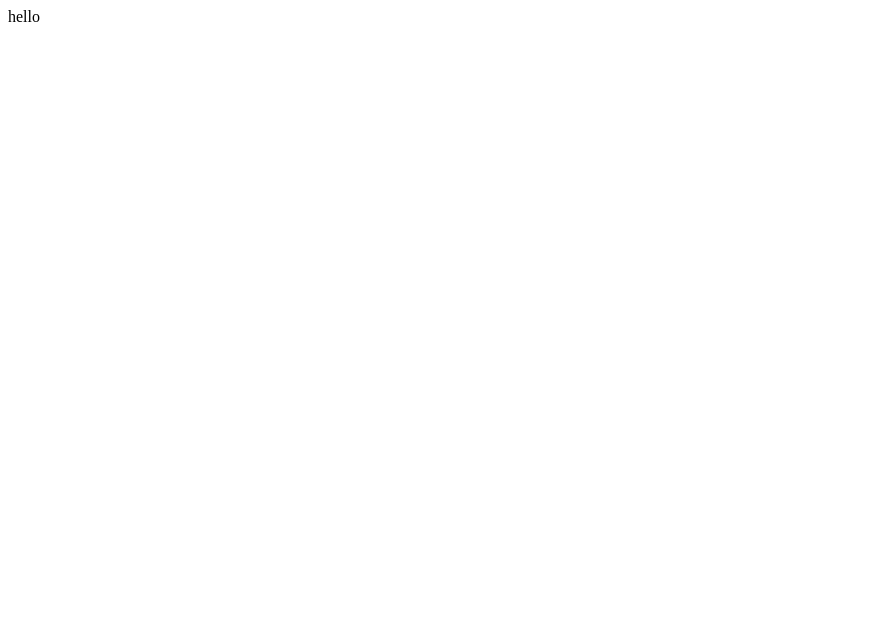
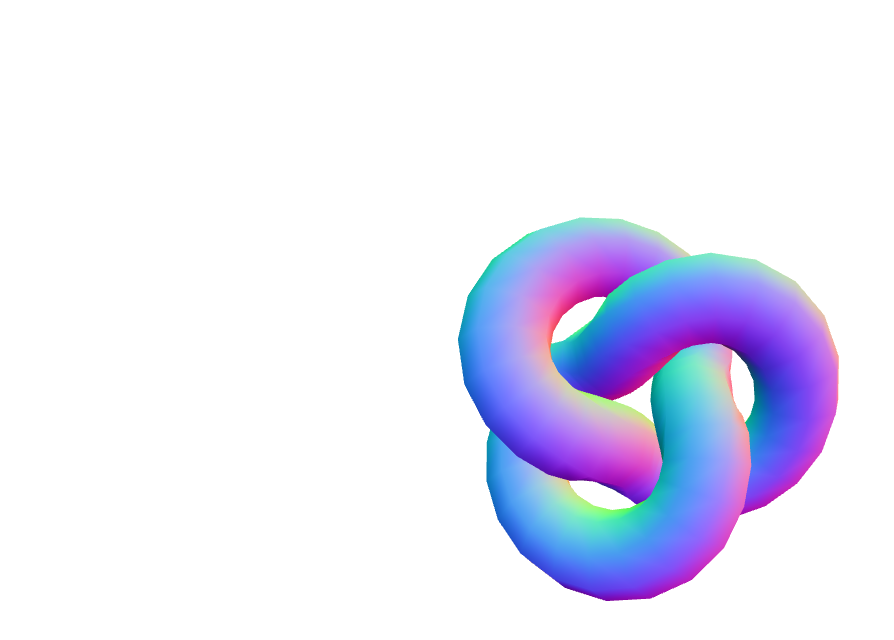
Before and after one commit to AT010303/Room_Portfolio, a React (Vite) app: page / in a window 1280 px wide. Shown: the top 640 px of the page, without its empty margins (0-894 px from the left). Built offline with nearby package versions, Linux system fonts and the light colour scheme.

Commit message:
ok it works

```diff
--- a/package.json
+++ b/package.json
@@ -4,15 +4,17 @@
   "version": "0.0.0",
   "type": "module",
   "scripts": {
-    "dev": "vite",
+    "dev": "vite serve --host",
     "build": "vite build",
     "eslint": "eslint . --ext js,jsx --report-unused-disable-directives --max-warnings 0",
     "preview": "vite preview",
     "prettier": "prettier --write ."
   },
   "dependencies": {
+    "@react-three/fiber": "^8.15.16",
     "react": "^18.2.0",
-    "react-dom": "^18.2.0"
+    "react-dom": "^18.2.0",
+    "three": "^0.161.0"
   },
   "devDependencies": {
     "@types/react": "^18.2.55",
--- /dev/null
+++ b/src/Experience.jsx
@@ -0,0 +1,8 @@
+export default function Experience() {
+    return <>
+        <mesh>
+            <torusKnotGeometry />
+            <meshNormalMaterial />
+        </mesh>
+    </>;
+}
--- a/src/main.jsx
+++ b/src/main.jsx
@@ -1,7 +1,14 @@
 import './style.css';
 
+import { Canvas } from '@react-three/fiber';
 import ReactDOM from 'react-dom/client';
+
+import Experience from './Experience.jsx';
 
 const root = ReactDOM.createRoot(document.querySelector('#root'));
 
-root.render(<>hello</>);
+root.render(
+  <Canvas>
+    <Experience />
+  </Canvas>
+);
--- a/src/style.css
+++ b/src/style.css
@@ -0,0 +1,9 @@
+html,
+body,
+#root {
+    position: fixed;
+    top: 0;
+    left: 0;
+    width: 100%;
+    height: 100%;
+}
--- a/vite.config.js
+++ b/vite.config.js
@@ -1,5 +1,5 @@
+import react from '@vitejs/plugin-react';
 import { defineConfig } from 'vite';
-import react from '@vitejs/plugin-react';
 
 // https://vitejs.dev/config/
 export default defineConfig({
```
Also changed, not shown: 1 other file (tests, documents, lock files or other folders).
